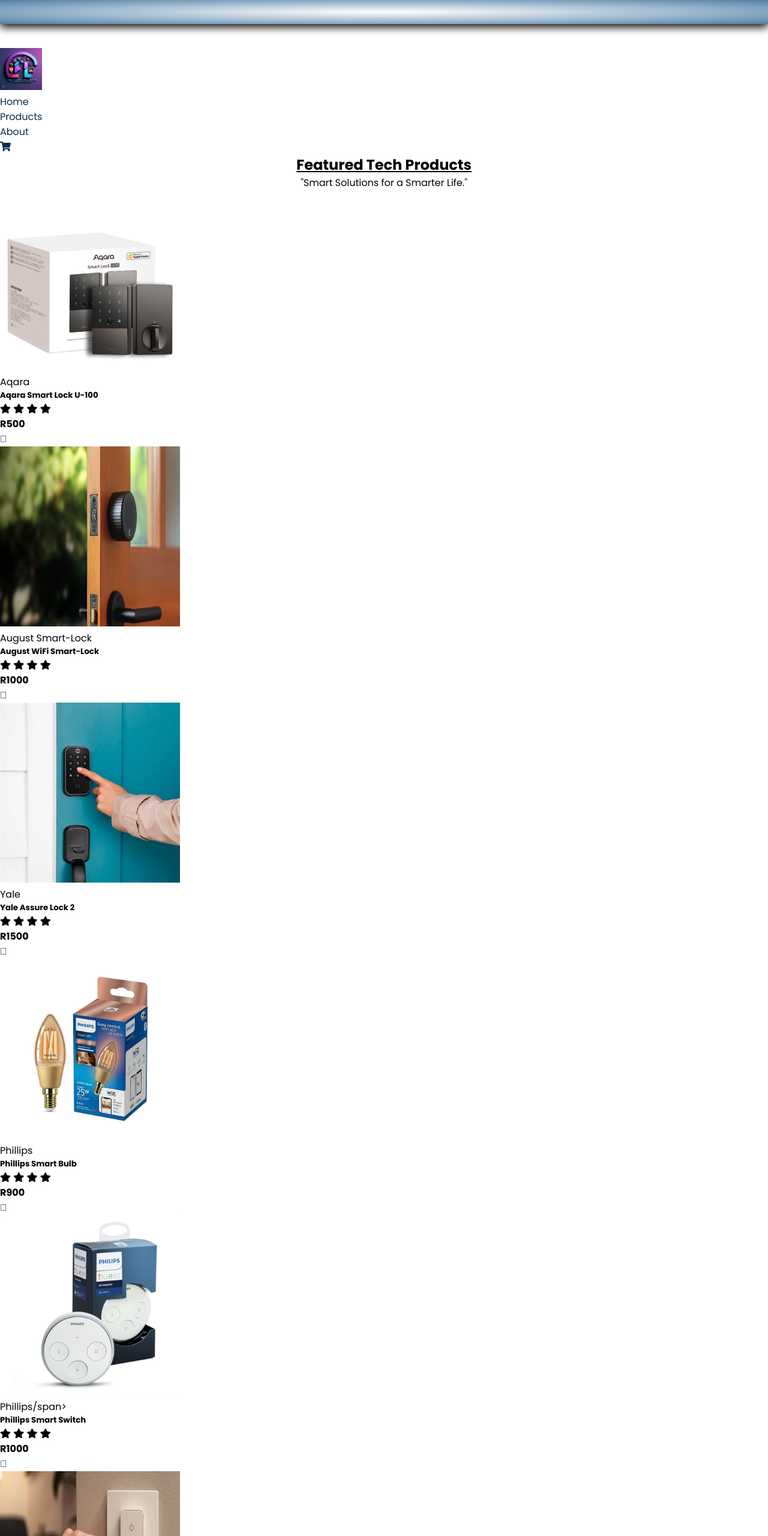
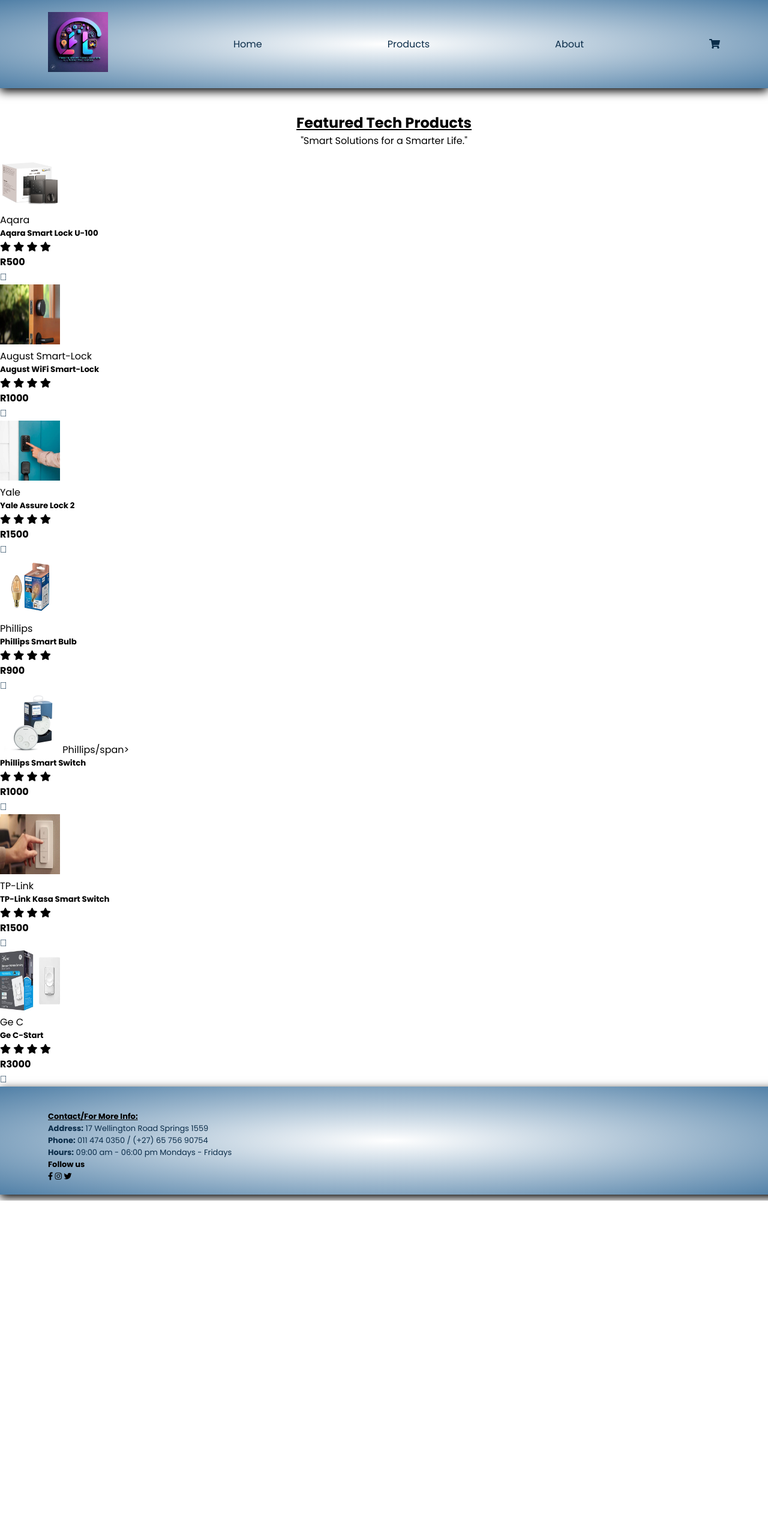
Before and after one commit to niftynontas/Smart-Home-E-Com-Website, a plain HTML site: page products.html in a window 1280 px wide. Shown: the top 2560 px of the page at 60% size. After the commit the page ends 2001 px from the top, so only its background shows below. Drawn offline with Linux system fonts and the light colour scheme.

Commit message:
First changes

```diff
--- a/products.html
+++ b/products.html
@@ -12,24 +12,25 @@
 
 </head>
 <body>
-  <div class="header"></div>
+    <div class="header">
+        <a href="index.html"><img src="images/Business Logo.jpg" class="logo" alt=""width="70" height="70" ></a>
+        <a class="active" href="index.html">Home</a>
+        <a href="products.html">Products</a>
+        <a href="about.html">About</a>
+        <a href="cart.html"><i class="fa fa-shopping-cart" aria-hidden="true"></i></a>
+      </div>
   <div class="container"></div>
   <div class="navbar"></div>
   <section id="header">
-    <a href="#"><img src="images/Business Logo.jpg" class="logo" alt=""width="70" height="70" ></a>
+
          <div>
-            <ul id="navbar">
-                <li><a href="index.html">Home</a></li>
-                <li><a href="products.html">Products</a></li>
-                <li><a href="about.html">About</a></li>
-                <li><a href="cart.html"><i class="fa fa-shopping-cart" aria-hidden="true"></i></a></li>
-            </ul>
+
+
 <section id="product1"></section>
 <h2><center><u>Featured Tech Products</u></center></h2>
 <p><center>"Smart Solutions for a Smarter Life."</center></p>
 <div class="Pro-container">
-<div class="pro">
-    <img src="images/Aqara black smart door lock.jpg" alt="" width="300" height="300">
+    <img src="images/Aqara black smart door lock.jpg">
     <div class="des">
         <span>Aqara</span>
         <h5>Aqara Smart Lock U-100</h5>
@@ -44,8 +45,7 @@
     <a href="#"><i class="fal fa-shopping-cart"></i> </a>
 
     <div class="Pro-container">
-        <div class="pro">
-            <img src="images/August-Wi-Fi-Smart-Lock-Featured-image - Copy.jpg" alt="" width="300" height="300">
+            <img src="images/August-Wi-Fi-Smart-Lock-Featured-image - Copy.jpg" >
             <div class="des">
                 <span>August Smart-Lock</span>
                 <h5>August WiFi Smart-Lock</h5>
@@ -60,8 +60,7 @@
             <a href="#"><i class="fal fa-shopping-cart"></i> </a>
 
             <div class="Pro-container">
-                <div class="pro">
-                    <img src="images/yale assure.jpeg"alt="" width="300" height="300">
+                    <img src="images/yale assure.jpeg">
                     <div class="des">
                         <span>Yale</span>
                         <h5>Yale Assure Lock 2</h5>
@@ -76,8 +75,7 @@
                     <a href="#"><i class="fal fa-shopping-cart"></i> </a>
 
                     <div class="Pro-container">
-                        <div class="pro">
-                            <img src="images/Phillips.webp" alt="" width="300" height="300">
+                            <img src="images/Phillips.webp">
                             <div class="des">
                                 <span>Phillips</span>
                                 <h5>Phillips Smart Bulb</h5>
@@ -91,9 +89,8 @@
                             </div>
                             <a href="#"><i class="fal fa-shopping-cart"></i> </a>
 
-                            <div class="Pro-container">
-                                <div class="pro">
-                                    <img src="images/e06d0871-72ee-4346-ab00-e11377ac5b6b.jpg" alt="" width="300" height="300">
+                            <div class="Pro-container"></div>
+                                    <img src="images/e06d0871-72ee-4346-ab00-e11377ac5b6b.jpg"
                                     <div class="des">
                                         <span>Phillips/span>
                                         <h5>Phillips Smart Switch</h5>
@@ -108,8 +105,7 @@
                                     <a href="#"><i class="fal fa-shopping-cart"></i> </a>
 
                                     <div class="Pro-container">
-                                        <div class="pro">
-                                            <img src="images/551206474_170380076_1706x960.webp" alt="" width="300" height="300">
+                                            <img src="images/551206474_170380076_1706x960.webp">
                                             <div class="des">
                                                 <span>TP-Link</span>
                                                 <h5>TP-Link Kasa Smart Switch</h5>
@@ -124,8 +120,7 @@
                                             <a href="#"><i class="fal fa-shopping-cart"></i> </a>
 
                                             <div class="Pro-container">
-                                                <div class="pro">
-                                                    <img src="images/ge switch 3.jpeg" alt="" width="300" height="300">
+                                                    <img src="images/ge switch 3.jpeg" >
                                                     <div class="des">
                                                         <span>Ge C</span>
                                                         <h5>Ge C-Start</h5>
--- a/style.css
+++ b/style.css
@@ -8,7 +8,7 @@
     align-items: center;
     justify-content: space-between;
     padding: 20px 80px;
-    background: #a881db;
+    background: radial-gradient(#ffffff,#5180a7);
     box-shadow: 0 5px 15px rgb(0,0,0,06);
 }
 
@@ -22,7 +22,7 @@
     display: flex;
     align-items: center;
     padding: 20px;
-
+    flex-direction: row;
 }
 nav{
     flex:1;
@@ -63,10 +63,11 @@
     flex-basis: 50%;
     min-width: 300px;
 }
-.col-2 img{
-    max-width: 100%;
-    padding: 50px 0;
+#smart-home{
+    width: 500px;
+    height: 200px;
 }
+
 .col-2 h2 {
     font: size 50px;
     line-height: 60px;
@@ -85,11 +86,7 @@
 .btn:hover{
     background:#7db1db;
 }
-.header{
-    background: radial-gradient(#ffffff,#5180a7);
 
-
-}
 .header .row{
     margin-top: 70px
 
@@ -122,12 +119,15 @@
     align-items: center;
     flex-wrap: wrap;
   }
-  footer.col {
-    background: #a881db;
+  footer {
     font-size: 13px;
     margin-bottom: 10px;
     text-decoration: none;
-
+    background: #a881db;
+    box-shadow: 0 5px 15px rgb(0,0,0,06);
+    background: radial-gradient(#ffffff,#5180a7);
+    padding:20px 80px;
+    min-width: 1300px;
   }
 
 .product1{
@@ -145,3 +145,7 @@
     width: 100%;
     border-radius: 20px;
   }
+img{
+    width: 100px;
+    height: 100px;
+}
```
Also changed, not shown: index.html (+14 -12 lines), about.html (line endings or trailing spaces), 1 other file.
